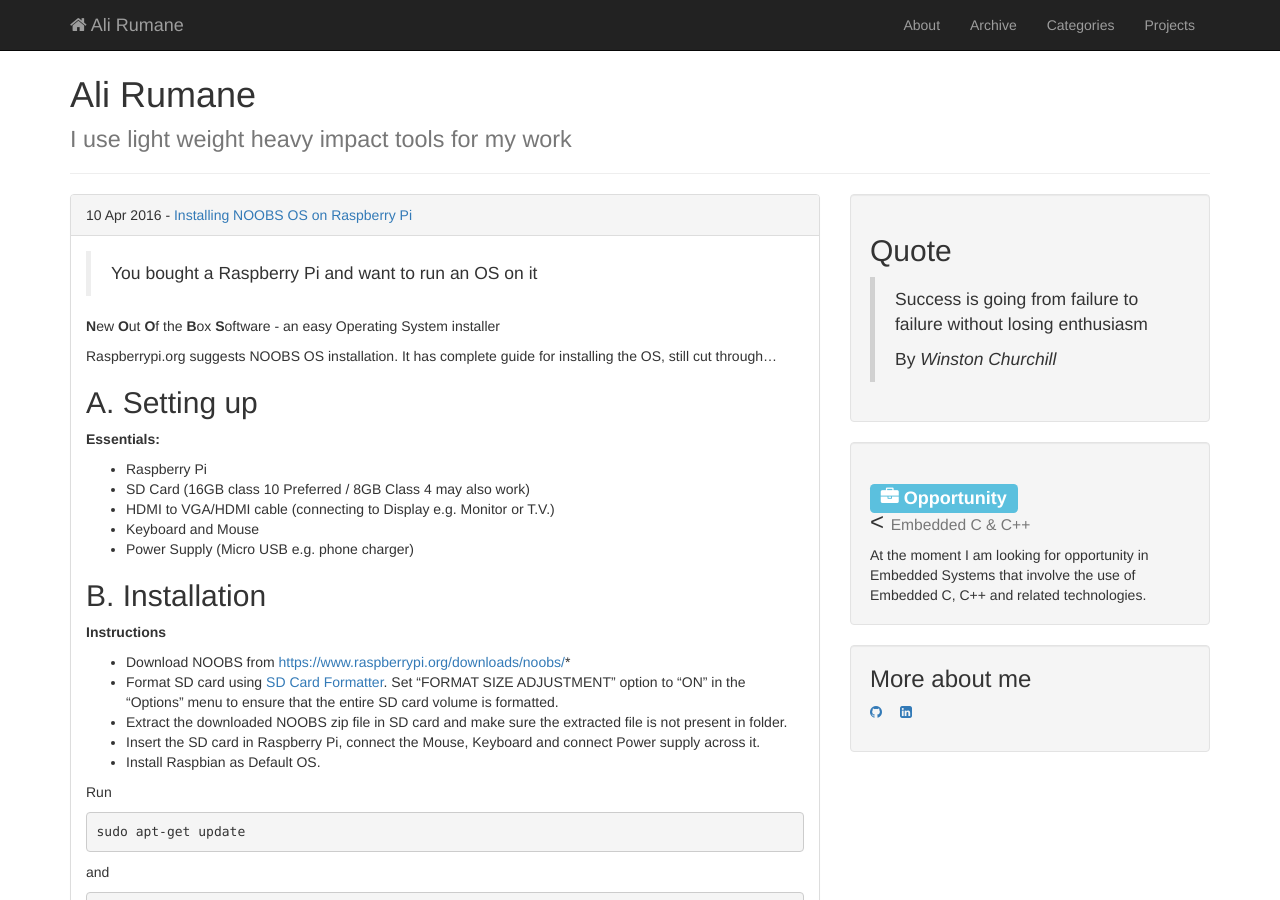
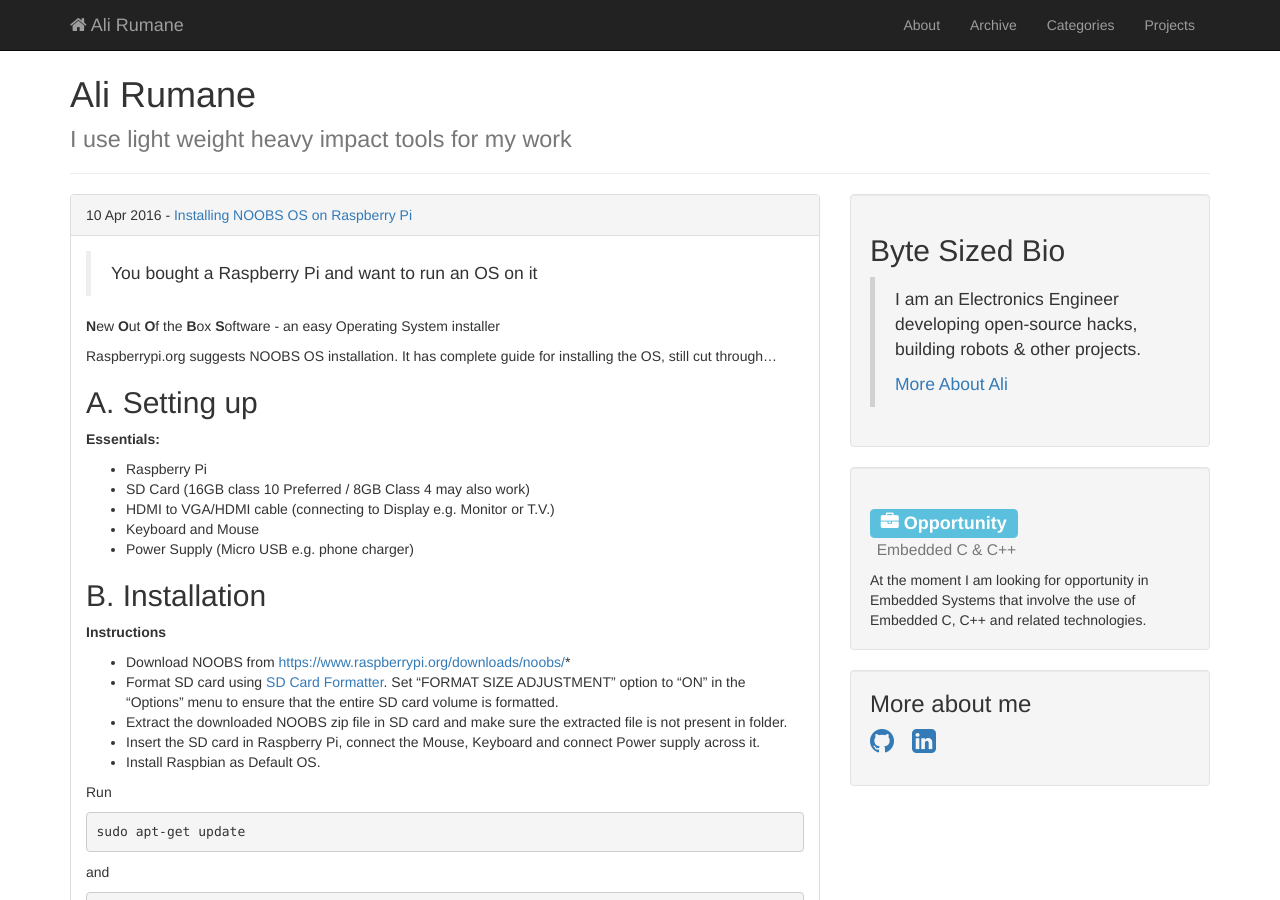
Before and after one commit to alirumane/ali-backup, a Jekyll site: the page built from index.md, in a window 1280 px wide and 900 px high. Built offline with Jekyll 4.4.1, drawn with Linux system fonts in a browser that asks for light colours.

Commit message:
Update index.html

```diff
--- a/_includes/themes/bootstrap/index.html
+++ b/_includes/themes/bootstrap/index.html
@@ -1,34 +1,41 @@
 <div class="page-header">
 	<h1>{{ page.title }} {% if page.tagline %}<br> <small>{{ page.tagline }}</small>{% endif %}</h1>
 </div>
+
 <div class="row">
+
 <!-- Column 1 -->
 	<div class="col-md-8">
 		<div class="blog-entries">
 			{{ content }}
 		</div>
 	</div><!-- col -->
+
 <!-- Column 2 -->
 	<div class="col-md-4">
+
 		<div class="well">
-<h2>Quote</h2>
+			<h2>Byte Sized Bio</h2>
 				<blockquote>
-<p>Success is going from failure to failure without losing enthusiasm</p>
-<p> By <cite title="Source Title">Winston Churchill</cite></p>
+					<p>I am an Electronics Engineer developing open-source hacks, building robots & other projects.</p>
+				<a href="{{ site.base-url }}/about" title="About Page" alt="About Page">More About Ali</a>
 				</blockquote>
 		</div> <!-- ./well -->
+
 		<div class="well">
-<h3><span class="label label-info"><i class="fa fa-briefcase" aria-hidden="true"></i> Opportunity</span><br><&nbsp;<small>Embedded C & C++</small></h3>
+			<h3><span class="label label-info"><i class="fa fa-briefcase" aria-hidden="true"></i> Opportunity</span><br>&nbsp;<small>Embedded C & C++</small></h3>
 			<div>
 				At the moment I am looking for opportunity in Embedded Systems that involve the use of Embedded C, C++ and related technologies.
 			</div>
 		</div> <!-- /.well -->
+
 		<div class="well" style="padding-top: 0">
 			<h3>More about me</h3>
 			<p>
-<a class="icon-link" href="https://github.com/alirumane" style="margin-right: 1em;"><i class="fa fa-github" aria-hidden="true"></i></a>
-<a class="icon-link" href="http://www.linkedin.com/in/alinmrumane" style="margin-right: 1em;"><i class="fa fa-linkedin-square" aria-hidden="true"></i></a>
+				<a class="icon-link" href="https://github.com/alirumane" style="margin-right: 1em;"><i class="fa fa-github fa-2x" aria-hidden="true"></i></a>
+				<a class="icon-link" href="http://www.linkedin.com/in/alinmrumane" style="margin-right: 1em;"><i class="fa fa-linkedin-square fa-2x" aria-hidden="true"></i></a>
 			</p>
 		</div> <!-- /.well -->
+
 	</div> <!-- /.col -->
 </div> <!-- /.row -->
```
Lines whose indentation alone changed are shown as unchanged.
